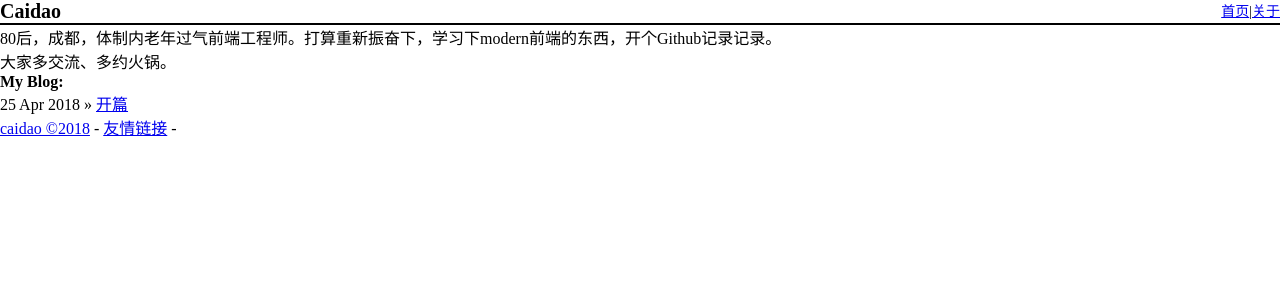
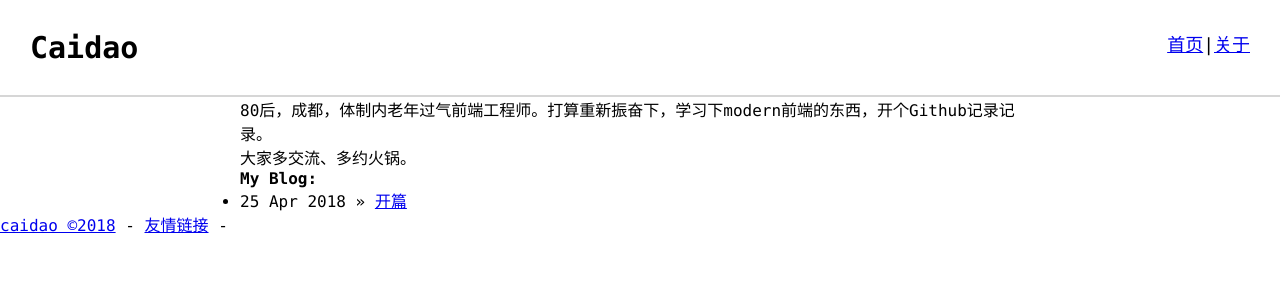
Before and after one commit to caidaozhang/caidaozhang.github.io, a Jekyll site: the page built from index.md, in a window 1280 px wide. Shown: the top 300 px of the page. Built offline with Jekyll 4.4.1, drawn with Linux system fonts in a browser that asks for light colours.

Commit message:
blog fixing

```diff
--- a/_layouts/default.html
+++ b/_layouts/default.html
@@ -9,6 +9,7 @@
 </head>
 <body>
     {% include header.html %}
+    <div class="wrapper">
         <section class="intro">
             <p>80后，成都，体制内老年过气前端工程师。打算重新振奋下，学习下modern前端的东西，开个Github记录记录。</p>
             <p>大家多交流、多约火锅。</p>
@@ -16,6 +17,7 @@
         <section class="content">
         {{ content }}
         </section>
+    </div>
     {% include footer.html %}
 </body>
 </html>
--- a/css/main.css
+++ b/css/main.css
@@ -2,15 +2,23 @@
     padding: 0;
     margin: 0;
 }
+body {
+    font-family: Monaco, "Courier New", monospace;
+}
 header {
-    border-bottom: 2px solid #000;
+    padding: 30px;
+    border-bottom: 2px solid #d6d6d6;
     overflow: hidden;
 }
 header h1 {
-    font-size: 20px;
+    font-size: 30px;
     float: left;
 }
 header span {
-    font-size: 14px;
+    font-size: 18px;
     float: right;
 }
+.wrapper {
+    max-width: 800px;
+    margin: 0 auto;
+}
```
Also changed, not shown: _layouts/post.html (+6 -4 lines). Lines whose indentation alone changed are shown as unchanged.
